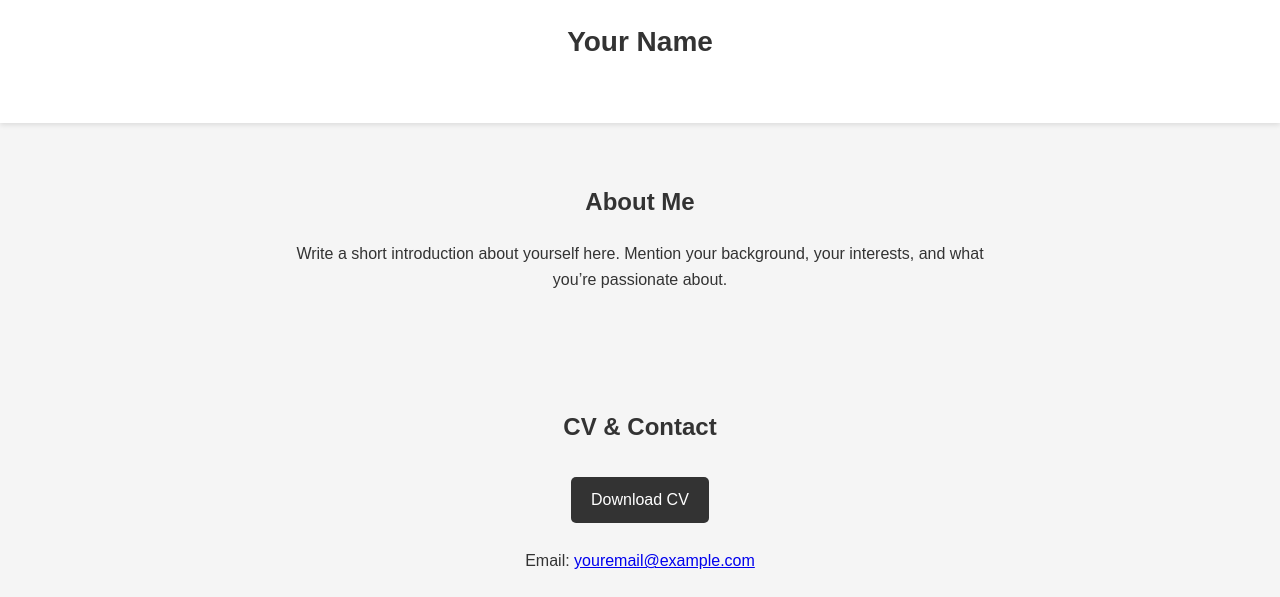
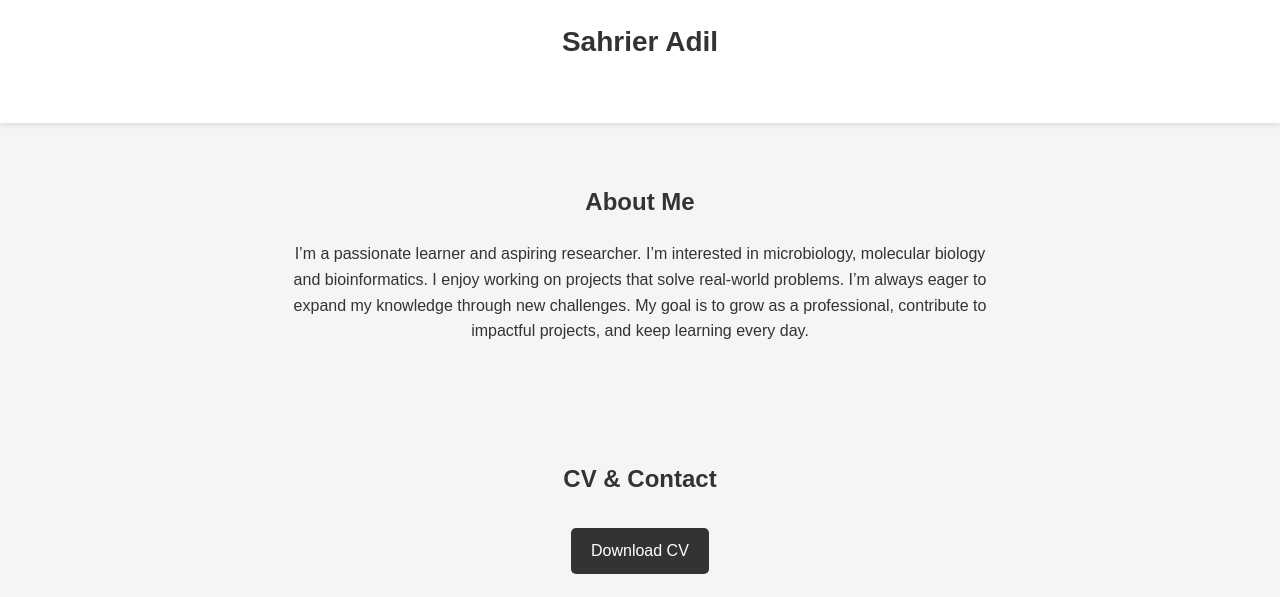
Before and after one commit to sahrieradil/sahrieradil.github.io, a plain HTML site: page index.html in a window 1280 px wide. Shown: the part 201-798 px from the top of the page. Drawn offline with nearby package versions, Linux system fonts and the light colour scheme.

Commit message:
Update index.html

```diff
--- a/index.html
+++ b/index.html
@@ -70,15 +70,15 @@
   <!-- Top Section -->
   <header data-aos="fade-down">
     <img src="your-photo.jpg" alt="Your Photo" data-aos="zoom-in">
-    <h1 data-aos="fade-up">Your Name</h1>
+    <h1 data-aos="fade-up">Sahrier Adil</h1>
   </header>
 
   <!-- About Section -->
   <section data-aos="fade-right">
     <h2>About Me</h2>
     <p>
-      Write a short introduction about yourself here.
-      Mention your background, your interests, and what you’re passionate about.
+      I’m a passionate learner and aspiring researcher. I’m interested in microbiology, molecular biology and bioinformatics. I enjoy working on projects that solve real-world problems. I’m always eager to expand my knowledge through new challenges.
+My goal is to grow as a professional, contribute to impactful projects, and keep learning every day.
     </p>
   </section>
 
@@ -86,7 +86,7 @@
   <section data-aos="fade-left">
     <h2>CV & Contact</h2>
     <a href="YourCV.pdf" class="btn" download data-aos="flip-up">Download CV</a>
-    <p data-aos="fade-up">Email: <a href="mailto:youremail@example.com">youremail@example.com</a></p>
+    <p data-aos="fade-up">Email: <a href="mailto:youremail@example.com">sahrieradil@gmail.com</a></p>
   </section>
 
   <footer data-aos="fade-up">
```
